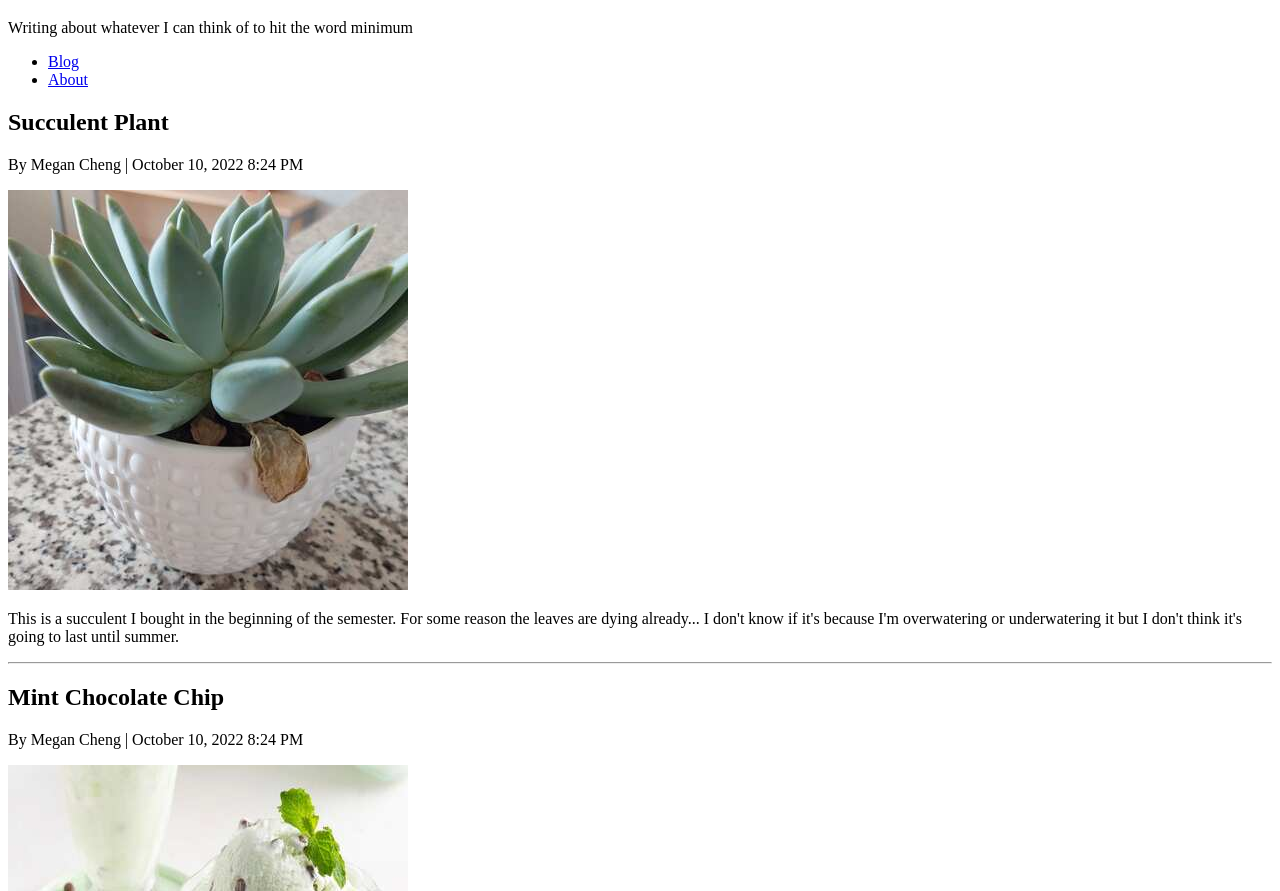
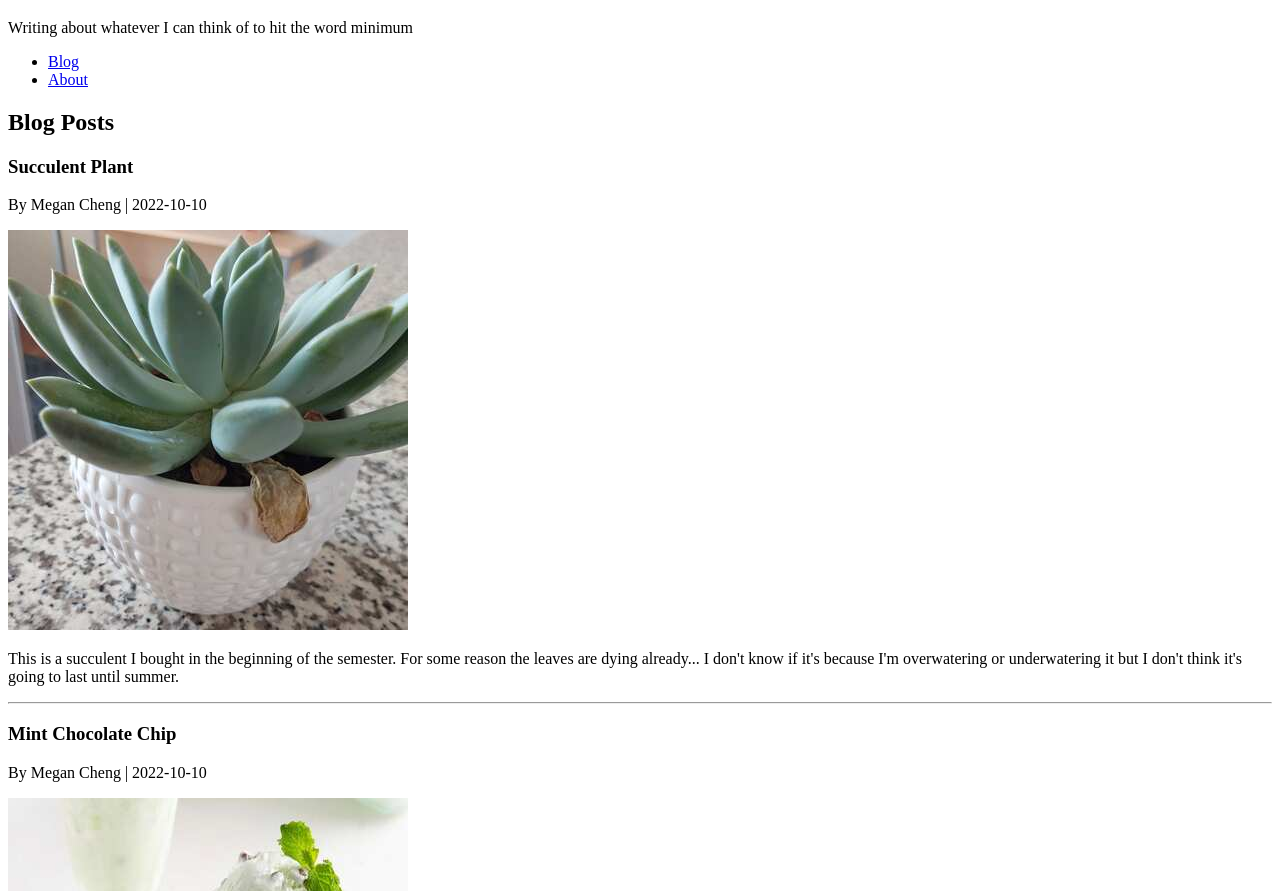
Before and after one commit to mch1450/mi349_blog, a plain HTML site: page index.html in a window 1280 px wide. Shown: the part 61-952 px from the top of the page. Drawn offline with Linux system fonts and the light colour scheme.

Commit message:
edited time to right format

```diff
--- a/index.html
+++ b/index.html
@@ -21,9 +21,10 @@
     </nav>
 
     <section>
+        <h2>Blog Posts</h2>
         <article>
-            <h2>Succulent Plant</h2>
-            <p>By Megan Cheng | <time>October 10, 2022 8:24 PM</time></p>
+            <h3>Succulent Plant</h3>
+            <p>By Megan Cheng | <time>2022-10-10</time></p>
 
             <p><img src="plant.jpg" alt="A dying succulent plant"></p>
             <p>This is a succulent I bought in the beginning of the semester. For some reason the leaves are dying already...
@@ -31,8 +32,8 @@
         </article>
         <hr>
         <article>
-            <h2>Mint Chocolate Chip</h2>
-            <p>By Megan Cheng | <time>October 10, 2022 8:24 PM</time></p>
+            <h3>Mint Chocolate Chip</h3>
+            <p>By Megan Cheng | <time>2022-10-10</time></p>
 
             <p><img src="mintic.jpg" alt="Mint Chocolate chip ice cream"></p>
             <p>I don't understand why so many people have a burning hatred for mint chocolate chip ice cream.
```
